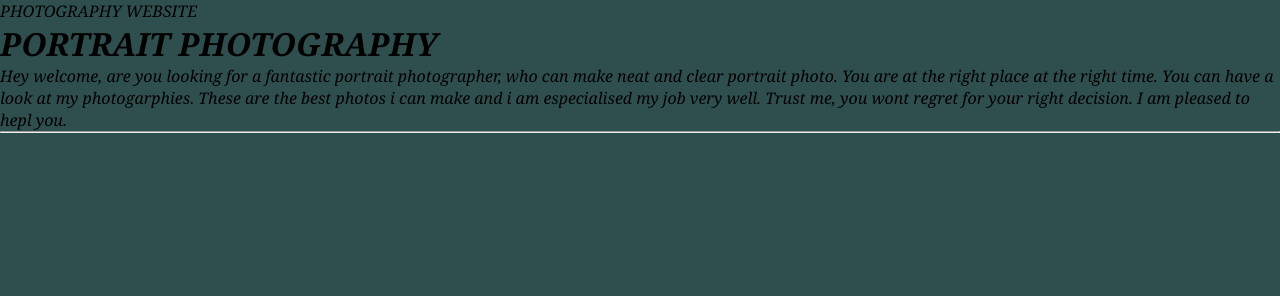
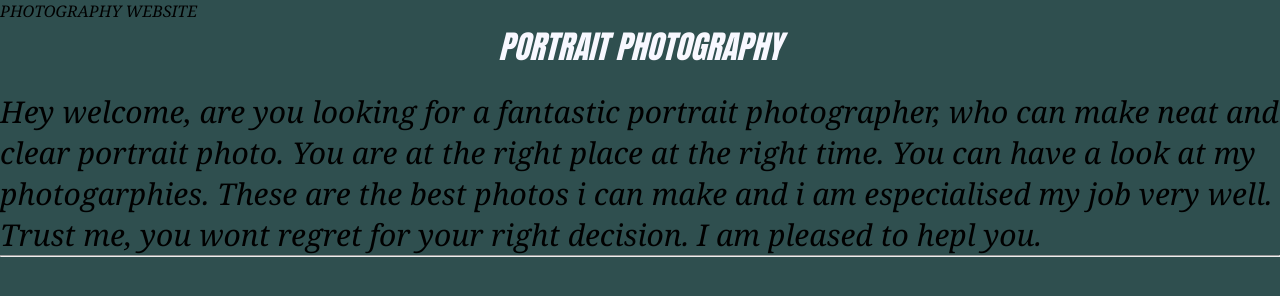
Before and after one commit to faisoabdirisak/week1_id_project, a plain HTML site: page index.html in a window 1280 px wide. Drawn offline with Linux system fonts and the light colour scheme.

Commit message:
add style to html content

```diff
--- a/style.css
+++ b/style.css
@@ -7,3 +7,13 @@
     font-family: Georgia, 'Times New Roman', Times, serif;
     font-style: oblique;
   }
+  h1{
+    text-align: center;
+    font-family: Impact, Haettenschweiler, 'Arial Narrow Bold', sans-serif;
+    font-weight: bolder;
+    color:ghostwhite;
+    padding-bottom: 20px;
+  }
+  #p1{
+    font-size: 30px;
+  }
```
